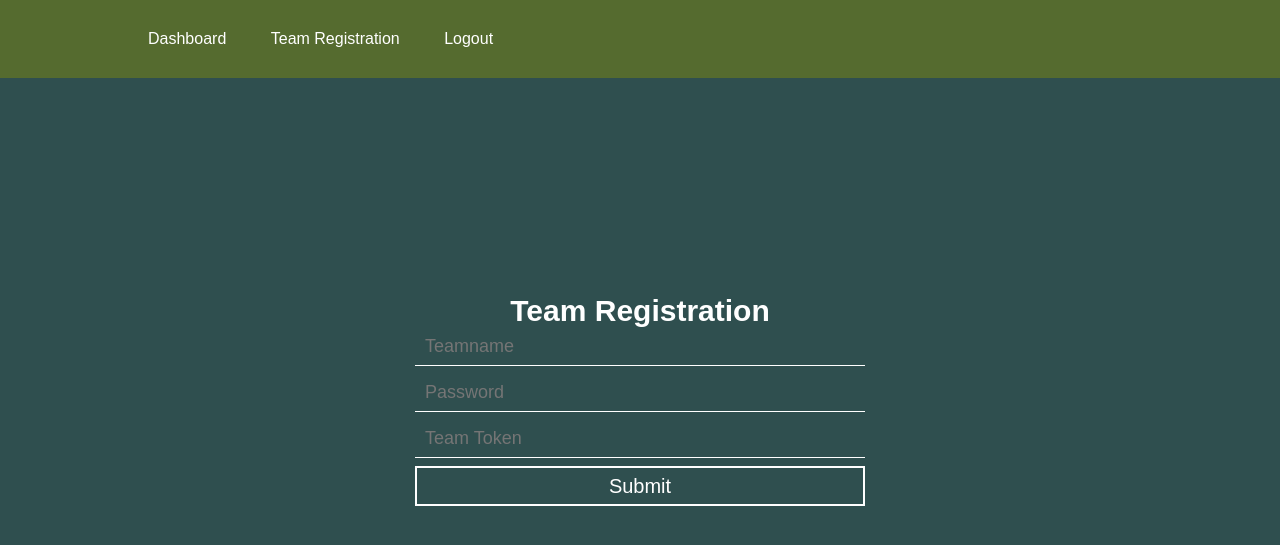
After one commit to fazledyn/ReceptionHunt, a Flask app: page /team_reg in a window 1280 px wide. The commit adds this page. Shown: the top 545 px of the page. Run offline with Flask 2, Linux system fonts and the light colour scheme.

Commit message:
Admin side completed

```diff
--- a/app.py
+++ b/app.py
@@ -15,6 +15,7 @@ db = SQLAlchemy(app)
 login_manager = LoginManager()
 login_manager.init_app(app)
 
+
 class User(UserMixin, db.Model):
     id = db.Column(db.Integer, primary_key=True)
     name = db.Column(db.String(25), nullable=False, unique=True)
@@ -24,7 +25,7 @@ class User(UserMixin, db.Model):
     last_time = db.Column(db.DateTime, default=datetime.utcnow)
 
     def __repr__(self):
-        return "ID: %r" %self.id + " Name: " + self.name + " Pass: " + self.pwd
+        return "ID: %r" % self.id + " Name: " + self.name + " Pass: " + self.pwd
 
 
 class Quiz(db.Model):
@@ -33,6 +34,16 @@ class Quiz(db.Model):
 
     def __repr__(self):
         return "ID: " + str(self.id) + " Answer: " + self.answer
+
+
+class Answers(db.Model):
+    id = db.Column(db.Integer, primary_key=True)
+    level = db.Column(db.Integer, nullable=False)
+    team = db.Column(db.String(25), nullable=False)
+    answer = db.Column(db.String(40), nullable=False)
+
+    def __repr__(self):
+        return "Level: " + str(self.level) + " Team: " + self.team + " Answer: " + self.answer
 
 
 @login_manager.user_loader
@@ -70,20 +81,19 @@ def puzzle():
     if request.method == 'POST':
         current_level = current_user.level_completed + 1
 
-        if current_level >= 8:
+        if current_level > 10:
             return redirect(url_for("congrats"))
         else:
             answer = request.form.get("answer")
-            answer = answer.lower()
+            answer_lower = answer.lower()
             current_puzzle_no = current_user.token[current_level-1]
             current_puzzle = Quiz.query.filter_by(id=current_puzzle_no).first()
 
-            print("curr level: ", current_level)
-            print("curr puzz no: ", current_puzzle_no)
-            print(current_puzzle)
+            answer_record = Answers(level=current_level, team=current_user.name, answer=answer)
+            db.session.add(answer_record)
+            db.session.commit()
 
-
-            if answer == current_puzzle.answer:
+            if answer_lower == current_puzzle.answer:
                 user = User.query.filter_by(name=current_user.name).first()
                 new_level = user.level_completed + 1
                 user.last_time = datetime.now()
@@ -94,28 +104,29 @@ def puzzle():
             else:
                 user = User.query.filter_by(name=current_user.name).first()
 
-            imageFile = "images/" + str(current_user.level_completed + 1) + ".JPG"
+            imageFile = "images/" + current_user.token[current_user.level_completed] + ".JPG"
             image_link = url_for('static', filename=imageFile)
             return render_template("puzzle.html", level=current_user.level_completed+1, image_link=image_link)
 
     elif request.method == 'GET':
-        if current_user.level_completed >= 8:
+
+        if current_user.level_completed > 10:
             return redirect(url_for("congrats"))
         else:
-            puzzle_no = current_user.token[current_user.level_completed-1]
-            #imageFile = "images/" + str(current_user.level_completed + 1) + ".JPG"
-            imageFile = "images/" + str(puzzle_no) + ".JPG"
+            imageFile = "images/" + current_user.token[current_user.level_completed] + ".JPG"
             image_link = url_for('static', filename=imageFile)
             return render_template("puzzle.html", level=current_user.level_completed+1, image_link=image_link)
 
     else:
         return "You're not supposed to be here !"
 
+
 @app.route("/logout")
 @login_required
 def logout():
     logout_user()
     return redirect(url_for("index"))
+
 
 @app.route("/congrats")
 @login_required
@@ -124,12 +135,68 @@ def congrats():
     return render_template("congrats.html", finish_time=time)
 
 
-@app.route("/dashboard")
+@app.route("/leaderboard")
 @login_required
-def dashboard():
+def leaderboard():
     # ordering the leaderboard by the user standings in a descending order
-    user_list = User.query.order_by(User.level_completed.desc(), User.last_time.asc())
-    return render_template("dashboard.html", user_list=user_list)
+    user_list = User.query.order_by(
+        User.level_completed.desc(), User.last_time.asc())
+    return render_template("leaderboard.html", user_list=user_list)
+
+
+@app.route("/admin", methods=['GET', 'POST'])
+def admin():
+    if request.method == 'GET':
+        return render_template("admin_login.html")
+
+    elif request.method == 'POST':
+        username = request.form.get("username")
+        password = request.form.get("password")
+
+        if username == "root" and password == "toor":
+            return redirect(url_for("admin_dashboard"))
+        else:
+            return redirect(url_for("admin"))
+
+    else:
+        return "Backend fucked up badly !"
+
+
+@app.route("/team_reg", methods=['GET', 'POST'])
+def team_reg():
+    if request.method == 'GET':
+        return render_template("team_register.html")
+    elif request.method == 'POST':
+        teamname = request.form.get("teamname")
+        password = request.form.get("password")
+        token = request.form.get("token")
+
+        password_hash = hashlib.sha256(password.encode()).hexdigest()
+        user = User(name=teamname, pwd=password_hash, token=token)
+        db.session.add(user)
+        db.session.commit()
+
+        return render_template("team_register.html")
+    else:
+        return "Backend fucked up badly !"
+
+
+@app.route("/admin_dashboard", methods=['GET', 'POST'])
+def admin_dashboard():
+    if request.method == 'GET':
+        answer_list = Answers.query.order_by(Answers.level.asc())
+        return render_template("answer_page.html", answer_list=answer_list)
+
+    elif request.method == 'POST':
+        teamname = request.form.get("teamname")
+        level = request.form.get("level")
+        level = int(level)
+
+        answer_list = Answers.query.filter_by(team=teamname, level=level)
+        return render_template("answer_page.html", answer_list=answer_list)
+
+    else:
+        return "Backend fucked up badly !"
 
 
 if __name__ == "__main__":
--- /dev/null
+++ b/static/styles/team_register.css
@@ -0,0 +1,96 @@
+* {
+    box-sizing: border-box;
+    margin: 0;
+    padding: 0;
+    font-family: sans-serif;
+}
+
+li,
+a {
+    font-family: sans-serif;
+    font-weight: 500;
+    font-size: 16px;
+    color: white;
+    text-decoration: none;
+}
+
+header {
+    background-color: darkolivegreen;
+    display: flex;
+    justify-content: space-between;
+    align-items: center;
+    padding: 30px 10%;
+}
+
+.navigation-list {
+    list-style: none;
+}
+
+.navigation-list li {
+    display: inline-block;
+    padding: 0px 20px;
+}
+
+.navigation-list li a {
+    transition: all 0.3s ease 0s;
+}
+
+.navigation-list li a:hover {
+    color: whitesmoke;
+}
+
+body {
+    margin: 0;
+    padding: 0;
+    font-family: sans-serif;
+    color: white;
+    background-color: darkslategray;
+}
+
+.login-box {
+    width: 450px;
+    position: absolute;
+    top: 50%;
+    left: 50%;
+    transform: translate(-50%, -50%);
+    color: white;
+}
+
+.login-box h1 {
+    width: 100%;
+    text-align: center;
+    color: white;
+    float: left;
+    font-size: 30px;
+}
+
+.textbox input {
+    border: none;
+    outline: none;
+    background: none;
+    color: white;
+    font-size: 18px;
+    width: 80%;
+    float: left;
+    margin: 0 10px;
+}
+
+.button {
+    font-family: sans-serif;
+    width: 100%;
+    height: 40px;
+    background: none;
+    border: 2px solid white;
+    color: white;
+    padding: 5px;
+    font-size: 20px;
+}
+
+.textbox {
+    width: 100%;
+    overflow: hidden;
+    font-size: 20px;
+    padding: 8px 0;
+    margin: 8px 0;
+    border-bottom: 1px solid white;
+}
--- a/templates/congrats.html
+++ b/templates/congrats.html
@@ -12,7 +12,7 @@
         <nav>
             <ul class="navigation-list">
                 <li>
-                    <a href="/dashboard">Dashboard</a>
+                    <a href="/leaderboard">Leaderboard</a>
                 </li>
                 <li>
                     <a href="/puzzle">Puzzle</a>
@@ -31,10 +31,10 @@
         <div class="image-container">
             <img src="{{url_for('static',filename='images/CONGRATS.JPG')}}" />
         </div>
-        <form action="/dashboard">
+        <form action="/leaderboard">
             <div class="form-container">
                 <div>
-                    <input class="button" type="submit" title="Go Back to Dashboard">
+                    <input class="button" type="submit" title="Go Back to Leaderboard">
                 </div>
             </div>
         </form>
--- a/templates/dashboard.html
+++ b/templates/leaderboard.html
@@ -2,8 +2,8 @@
 <html>
 
 <head>
-    <link rel="stylesheet" href="{{url_for('static', filename='styles/dashboard.css')}}">
-    <title>Dashboard</title>
+    <link rel="stylesheet" href="{{url_for('static', filename='styles/leaderboard.css')}}">
+    <title>Leaderboard</title>
 </head>
 
 <body>
@@ -11,7 +11,7 @@
         <nav>
             <ul class="navigation-list">
                 <li>
-                    <a href="/dashboard">Dashboard</a>
+                    <a href="/leaderboard">Leaderboard</a>
                 </li>
                 <li>
                     <a href="/puzzle">Puzzle</a>
--- a/templates/puzzle.html
+++ b/templates/puzzle.html
@@ -12,7 +12,7 @@
         <nav>
             <ul class="navigation-list">
                 <li>
-                    <a href="/dashboard">Dashboard</a>
+                    <a href="/leaderboard">Leaderboard</a>
                 </li>
                 <li>
                     <a href="/puzzle">Puzzle</a>
--- /dev/null
+++ b/templates/team_register.html
@@ -0,0 +1,47 @@
+<!DOCTYPE html>
+<html lang="en">
+
+<head>
+    <meta charset="UTF-8">
+    <title>Admin Login Panel</title>
+    <link rel="stylesheet" href="{{url_for('static', filename='styles/team_register.css')}}">
+</head>
+
+<body>
+    <header>
+        <nav>
+            <ul class="navigation-list">
+                <li>
+                    <a href="/admin_dashboard">Dashboard</a>
+                </li>
+                <li>
+                    <a href="/team_reg">Team Registration</a>
+                </li>
+                <li>
+                    <a href="/admin">Logout</a>
+                </li>
+            </ul>
+        </nav>
+    </header>
+
+
+    <div class="login-box">
+        <h1>Team Registration</h1>
+        <form action="/team_reg" method="POST">
+            <div class="textbox">
+                <input type="text" id="teamname" name="teamname" placeholder="Teamname">
+            </div>
+            <div class="textbox">
+                <input type="password" id="password" name="password" placeholder="Password">
+            </div>
+            <div class="textbox">
+                <input type="text" id="token" name="token" placeholder="Team Token">
+            </div>
+            <div>
+                <input class="button" type="submit" title="Register">
+            </div>
+        </form>
+    </div>
+</body>
+
+</html>
```
Also changed, not shown: static/styles/admin_login.css (added, +55 -0 lines), static/styles/answer_page.css (added, +101 -0 lines), templates/admin_login.html (added, +27 -0 lines), templates/answer_page.html (added, +56 -0 lines), static/styles/leaderboard.css (renamed from static/styles/dashboard.css), test.db.
